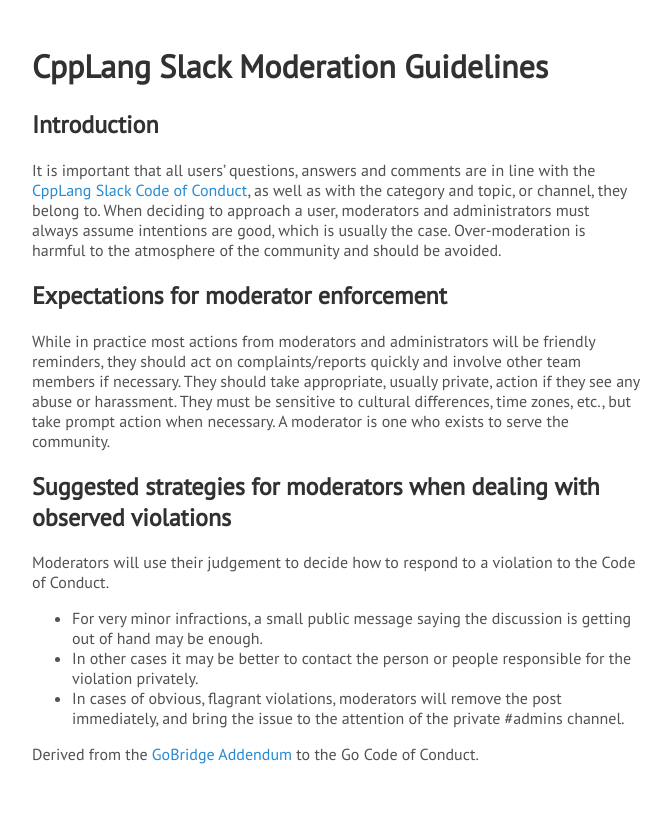
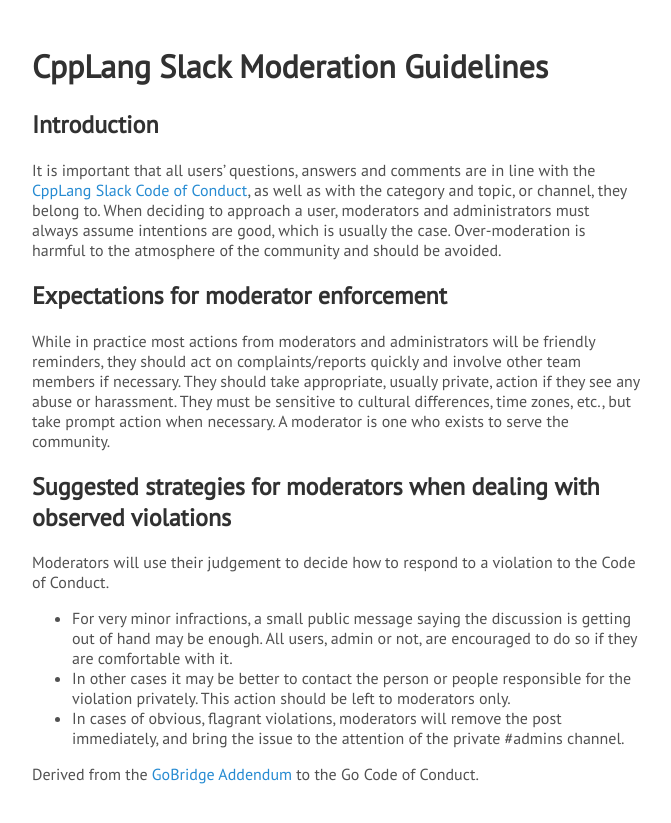
Before and after one commit to include-cpp/cpplang-code-of-conduct, a Jekyll site: the page built from moderation.md, in a window 1280 px wide. Shown: the top 823 px of the page, without its empty margins (304-975 px from the left). Built offline with Jekyll 4.4.1, drawn with Linux system fonts in a browser that asks for light colours; our own code applies the rules of GitHub Pages for plain Markdown files.

Commit message:
More moderation updates

```diff
--- a/moderation.md
+++ b/moderation.md
@@ -20,8 +20,8 @@ Suggested strategies for moderators when dealing with observed violations
 
 Moderators will use their judgement to decide how to respond to a violation to the Code of Conduct.
 
-- For very minor infractions, a small public message saying the discussion is getting out of hand may be enough.
-- In other cases it may be better to contact the person or people responsible for the violation privately.
+- For very minor infractions, a small public message saying the discussion is getting out of hand may be enough. All users, admin or not, are encouraged to do so if they are comfortable with it.
+- In other cases it may be better to contact the person or people responsible for the violation privately. This action should be left to moderators only.
 - In cases of obvious, flagrant violations, moderators will remove the post immediately, and bring the issue to the attention of the private #admins channel.
 
 Derived from the [GoBridge Addendum](https://github.com/gobridge/CodeOfConduct) to the Go Code of Conduct.
```
